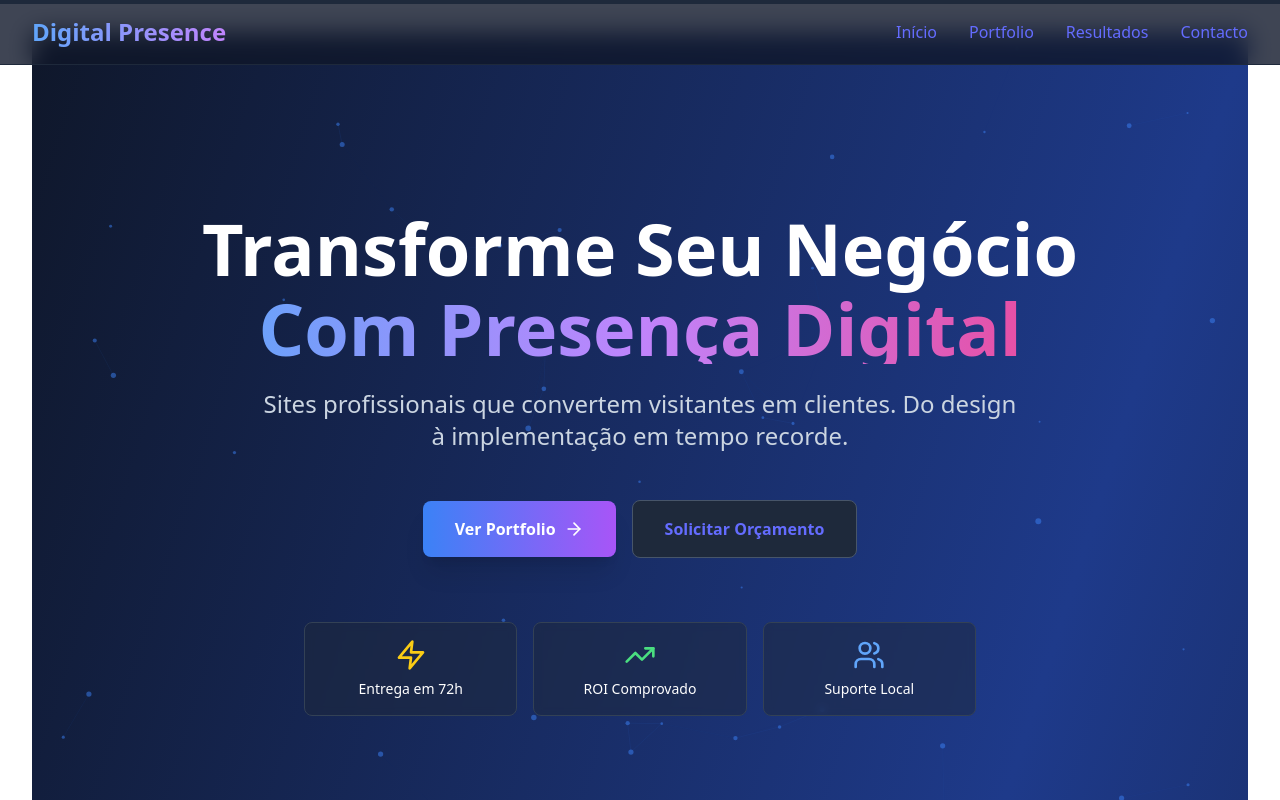
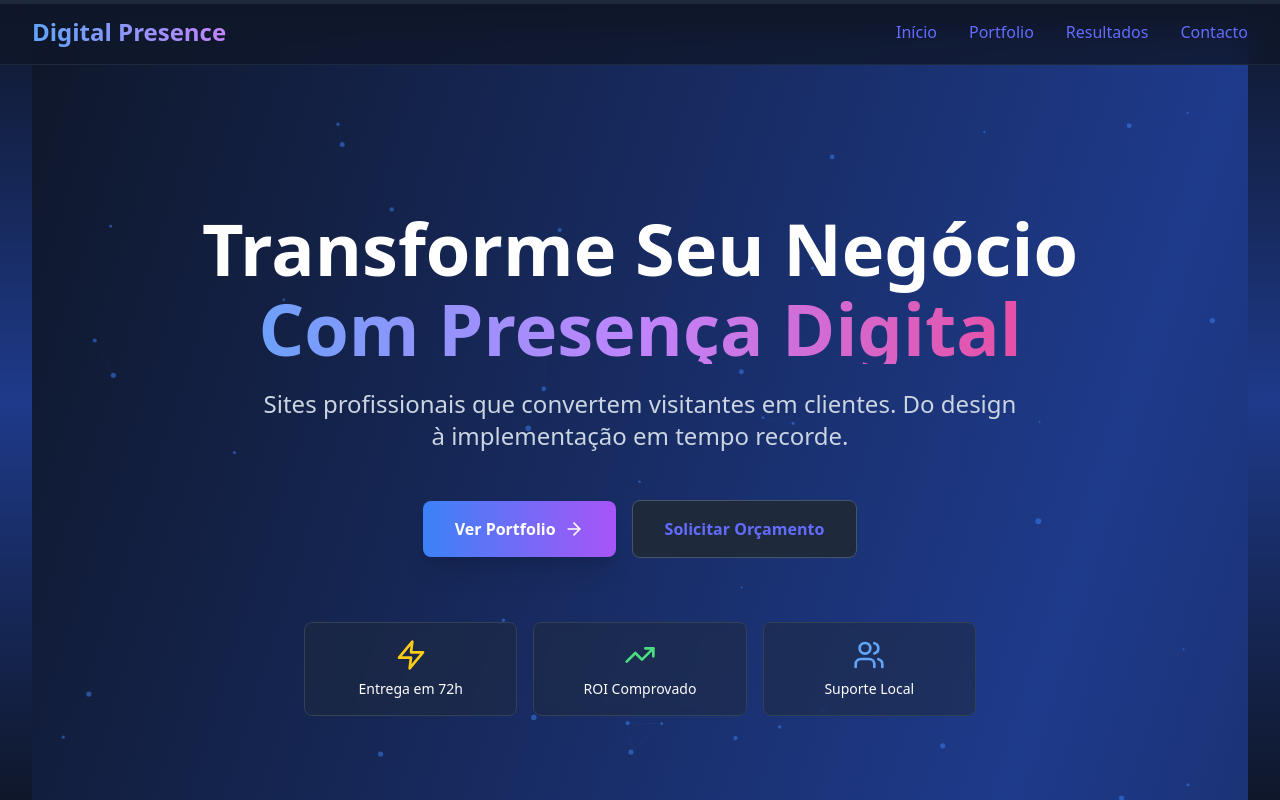
Before and after one commit to Ninja-ltda/portfolio-datastaff, a React (Vite) app: page / in a window 1280 px wide. Built offline with nearby package versions, Linux system fonts and the light colour scheme.

Commit message:
Fix: Add matching gradient background to html and body to eliminate black borders

```diff
--- a/src/index.css
+++ b/src/index.css
@@ -6,6 +6,20 @@
   margin: 0;
   padding: 0;
   box-sizing: border-box;
+}
+
+html, body {
+  margin: 0;
+  padding: 0;
+  width: 100%;
+  min-height: 100%;
+  background: linear-gradient(to bottom, #0f172a, #1e3a8a, #0f172a);
+  overflow-x: hidden;
+}
+
+#root {
+  width: 100%;
+  min-height: 100vh;
 }
 
 :root {
```
